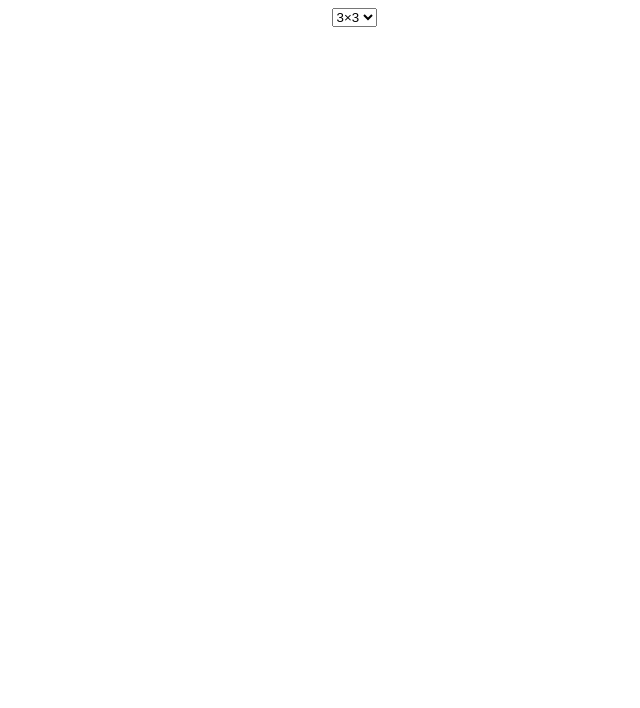
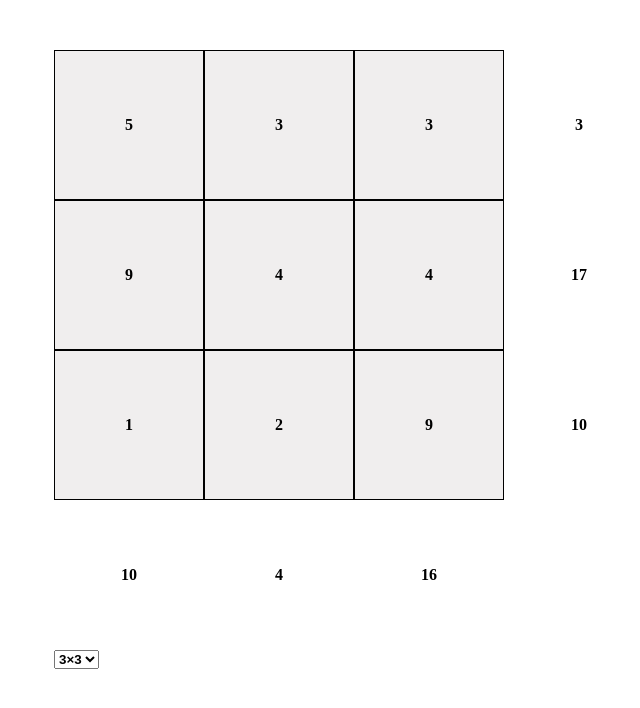
Before and after one commit to JosipaSaravanja/Internship-16-Sumplete, a React (Create React App) app in the folder sumplete/: page / in a window 1280 px wide. Shown: the top 708 px of the page, without its empty margins (286-926 px from the left). Built offline with nearby package versions, Linux system fonts and the light colour scheme.

Commit message:
added grid and some css

```diff
--- a/sumplete/src/App.css
+++ b/sumplete/src/App.css
@@ -1,38 +1,45 @@
 .App {
-  text-align: center;
+  align-items: flex-start;
+  display: flex;
+  flex-direction: column;
 }
 
-.App-logo {
-  height: 40vmin;
-  pointer-events: none;
+body{
+  text-align: center;
+  justify-content: center;
+  align-items: center;
+  display: flex;
+  flex-direction: column;
 }
 
-@media (prefers-reduced-motion: no-preference) {
-  .App-logo {
-    animation: App-logo-spin infinite 20s linear;
-  }
+*{
+  padding: 0;
+  margin: 0;
+  box-sizing: border-box;
+  font-weight: bold;
 }
 
-.App-header {
-  background-color: #282c34;
-  min-height: 100vh;
+.grid{
+  margin-top: 50px;
+  display: grid;
+  grid-template-columns: repeat(5, 150px);
+}
+
+.newGame{
   display: flex;
-  flex-direction: column;
+  flex-direction: row;
+}
+
+.sum-cell, .number-cell{
+  color: black;
+  display: flex;
   align-items: center;
   justify-content: center;
-  font-size: calc(10px + 2vmin);
-  color: white;
+  width: 150px;
+  height: 150px;
 }
 
-.App-link {
-  color: #61dafb;
+.number-cell{
+  background-color: rgb(204, 200, 200, 0.3);
+  border: 1px solid black;
 }
-
-@keyframes App-logo-spin {
-  from {
-    transform: rotate(0deg);
-  }
-  to {
-    transform: rotate(360deg);
-  }
-}
--- a/sumplete/src/App.js
+++ b/sumplete/src/App.js
@@ -1,5 +1,6 @@
 import "./App.css";
 import { Game } from "./data";
+import { Board } from "./components/board";
 import { Select } from "./components/select";
 import React from "react";
 import { useState } from "react";
@@ -11,12 +12,20 @@ function App() {
   let newGame= JSON.parse(localStorage.getItem("game")) || new Game(n).data;
   const [data, setData] = useState(newGame);
 console.log(data)
+
   useEffect(() => {
     setData(new Game(n).data)
-  },  [n]);
+
+  }, [n]);
+
+  const getStyle=()=>{
+    const a ="repeat(" +(Number(n)+1) +", 150px)"
+    return {  gridTemplateColumns: a}
+  }
 
   return (
     <div className="App">
+      <Board getStyle={getStyle} n={n} data={data}></Board>
       <div className="newGame">
         <Select handleChange={setNumber}></Select>
       </div>
--- /dev/null
+++ b/sumplete/src/components/board.jsx
@@ -0,0 +1,17 @@
+import {NumberCell} from "./numberCell"
+import {SumCell} from "./sumCell"
+let n =4;
+
+export const Board=(props)=>{
+  return (
+    <div className="grid" style={props.getStyle()}>
+        {props.data.map((data, index)=>{
+            if(data.state!==undefined){
+                return <NumberCell  data={data} id={index}></NumberCell>
+            } else {
+                return <SumCell data={data} id={index}></SumCell>
+            }
+        })}
+    </div>
+  );
+}
--- /dev/null
+++ b/sumplete/src/components/numberCell.jsx
@@ -0,0 +1,21 @@
+import React from 'react';
+import { useState } from "react";
+import { useEffect } from "react";
+
+export const NumberCell = (props) => {
+  const[name, setName]=useState("number-cell");
+
+  useEffect(() => {
+    if(props.data.state===""){
+      setName("number-cell")
+    } else if(props.data.state==="×"){
+      setName("solution")
+    } else if(props.data.state==="o"){
+      setName("notSolution")
+    }
+  }, [[props.data.state]]);
+
+  return <div onClick={()=>props.handleClick(props.id)} className={name}>
+    {props.data.number}
+    </div>;
+};
--- /dev/null
+++ b/sumplete/src/components/sumCell.jsx
@@ -0,0 +1,12 @@
+import React from 'react';
+import { useState } from "react";
+import { useEffect } from "react";
+
+export const SumCell = (props) => {
+  const [color, setColor]=useState("black")
+  let color1="sum-cell " +color;
+
+  return <div className={color1}>
+    {props.data.number}
+    </div>;
+};
```
